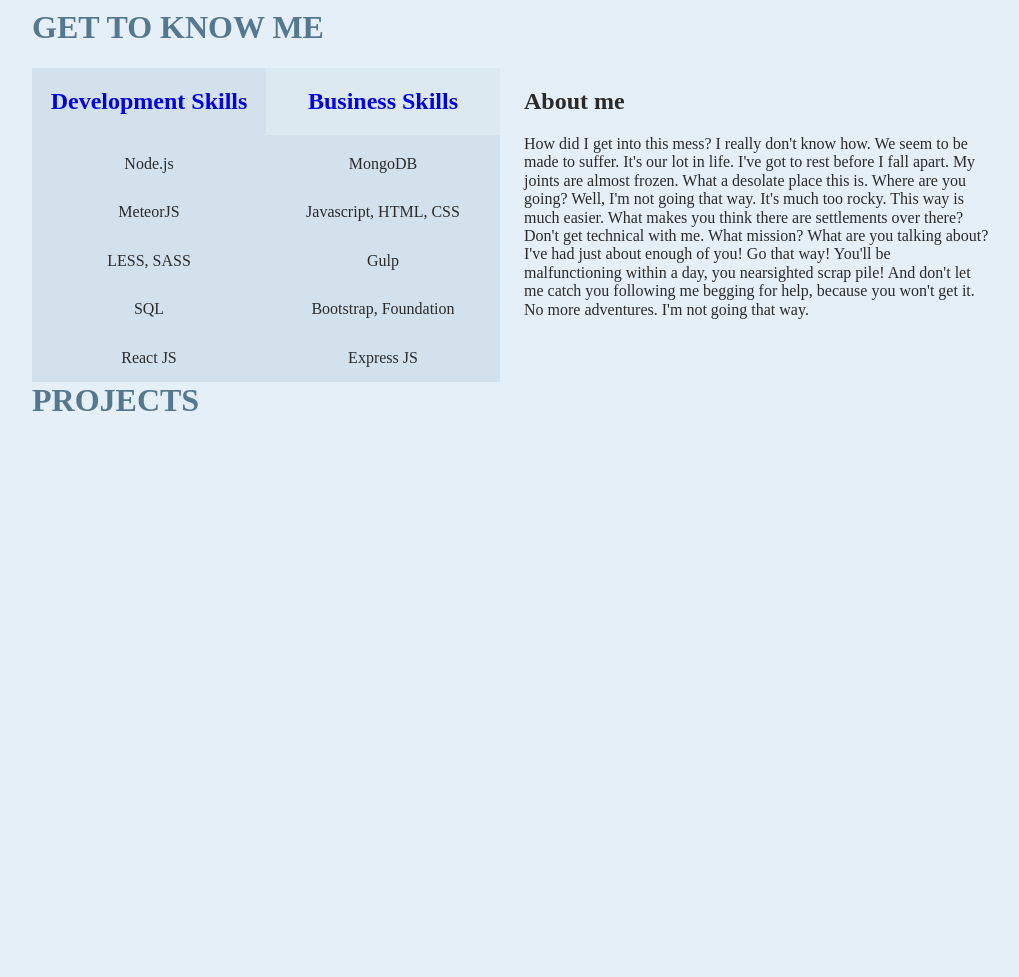
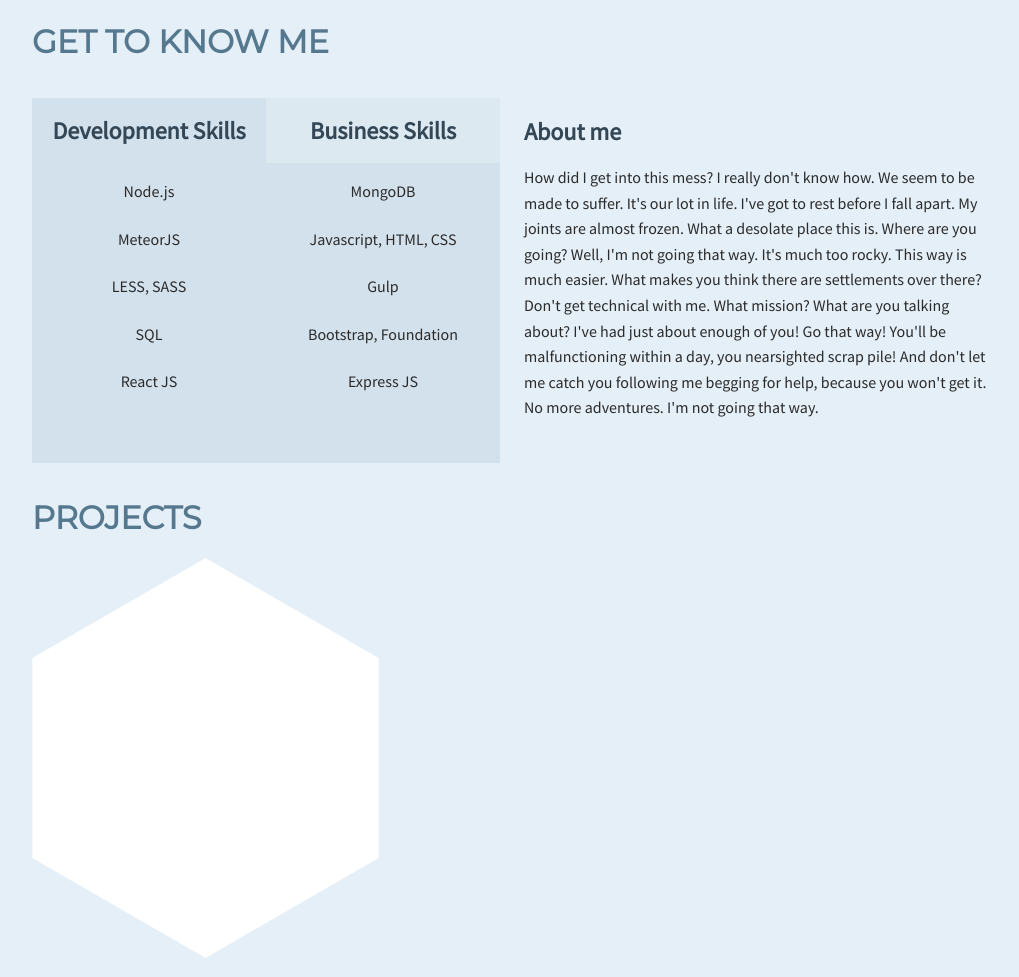
Before and after one commit to codegenie3000/portfolio, a website: page portfolio2.html in a window 1280 px wide. Shown: the part 1012-1989 px from the top of the page, without its empty margins (128-1147 px from the left). Before the commit the page ends 1452 px from the top, so only its background shows below. Drawn offline with nearby package versions, Linux system fonts and the light colour scheme.

Commit message:
added more files

```diff
--- a/package.json
+++ b/package.json
@@ -49,7 +49,7 @@
     "map-stream": "0.0.6",
     "require-dot-file": "^0.4.0",
     "run-sequence": "^1.2.2",
-    "semantic-ui": "^2.2.7",
+    "semantic-ui": "^2.2.9",
     "yamljs": "^0.2.8"
   }
 }
--- a/portfolio2.html
+++ b/portfolio2.html
@@ -61,19 +61,18 @@
 				</ul>
 			</div>
 		</div>
-			<div class="paragraph">
-				<h2>About me</h2>
-				<p>How did I get into this mess? I really don't know how. We seem to be made to suffer. It's our lot in life. I've got to rest before I fall apart. My joints are almost frozen. What a desolate place this is. Where are you going? Well, I'm not going that way. It's much too rocky. This way is much easier. What makes you think there are settlements over there? Don't get technical with me. What mission? What are you talking about? I've had just about enough of you! Go that way! You'll be malfunctioning within a day, you nearsighted scrap pile! And don't let me catch you following me begging for help, because you won't get it. No more adventures. I'm not going that way.</p>
-			</div>
+		<div class="paragraph">
+			<h2>About me</h2>
+			<p>How did I get into this mess? I really don't know how. We seem to be made to suffer. It's our lot in life. I've got to rest before I fall apart. My joints are almost frozen. What a desolate place this is. Where are you going? Well, I'm not going that way. It's much too rocky. This way is much easier. What makes you think there are settlements over there? Don't get technical with me. What mission? What are you talking about? I've had just about enough of you! Go that way! You'll be malfunctioning within a day, you nearsighted scrap pile! And don't let me catch you following me begging for help, because you won't get it. No more adventures. I'm not going that way.</p>
 		</div>
+	</div>
 </section>
 
 <section>
-	<article>
-		<div class="container clear">
+		<div class="container">
 			<h1>Projects</h1>
+			<svg version="1.1" xmlns="http://www.w3.org/2000/svg" width="347" height="400" viewbox="0 0 346.41016151377545 400"><path fill="#fff" d="M173.20508075688772 0L346.41016151377545 100L346.41016151377545 300L173.20508075688772 400L0 300L0 100Z"></path></svg>
 		</div>
-	</article>
 </section>
 
 </body>
--- a/style.css
+++ b/style.css
@@ -8,8 +8,24 @@ body {
     background-color: #E4EFF7;
 }
 
-p li {
+h1 {
+    font-family: 'Montserrat', sans-serif;
+}
+
+h2, h3, h4, h5 {
     font-family: 'Source Sans Pro', sans-serif;
+}
+
+p, li {
+    font-family: 'Source Sans Pro', sans-serif;
+    line-height: 1.6em;
+}
+
+h2 {
+    color: #344756;
+}
+
+p.title {
     color: white;
 }
 
@@ -38,8 +54,9 @@ header div.header img {
     margin-bottom: 1em;
 }
 
-header div.header p {
+p.orange {
     color: #AA6322;
+    font-size: 1.2em;
 }
 
 img.down-arrow {
@@ -64,7 +81,6 @@ div p.title {
     text-align: left;
 }
 
-
 nav div.menu ul {
     width: 65%;
     text-align: right;
@@ -86,7 +102,9 @@ nav div.menu ul li a {
 
 div.container {
     max-width: 960px;
-    margin: 0 auto;
+    /*margin: 0 auto;*/
+    margin: 15px auto;
+    overflow: auto;
 }
 
 div.container > h1 {
@@ -104,6 +122,7 @@ div.panel {
     float: left;
     /*margin-right: 6px;*/
 }
+
 div.paragraph {
     width: 468px;
     float: right;
@@ -116,6 +135,7 @@ div.skill-list {
     clear: both;
     overflow: auto;
     background-color: RGBA(195,211,226,.5);
+    height: 300px;
     padding-bottom: 5px;
 }
 
@@ -142,12 +162,13 @@ ul.skill-menu li a {
     /*display: inline-block;*/
     width: 100%;
     text-decoration: none;
+    color: #344756;
 }
 div.skill-list ul li {
     display: inline-block;
     overflow: auto;
     margin-top: 10px;
-    padding: 10px 0;
+    padding: 6px 0;
 }
 
 div.clear {
--- /dev/null
+++ b/test_style.css
@@ -0,0 +1,21 @@
+* {
+    box-sizing: border-box;
+}
+
+.big-container {
+    width: 960px;
+    overflow: auto;
+}
+
+.container1 {
+    width: 480px;
+    background-color: blue;
+    float: left;
+}
+
+.container2 {
+    width: 480px;
+    background-color: red;
+    float: right;
+    clear: right;
+}
```
Also changed, not shown: test_layout.html (added, +30 -0 lines).
